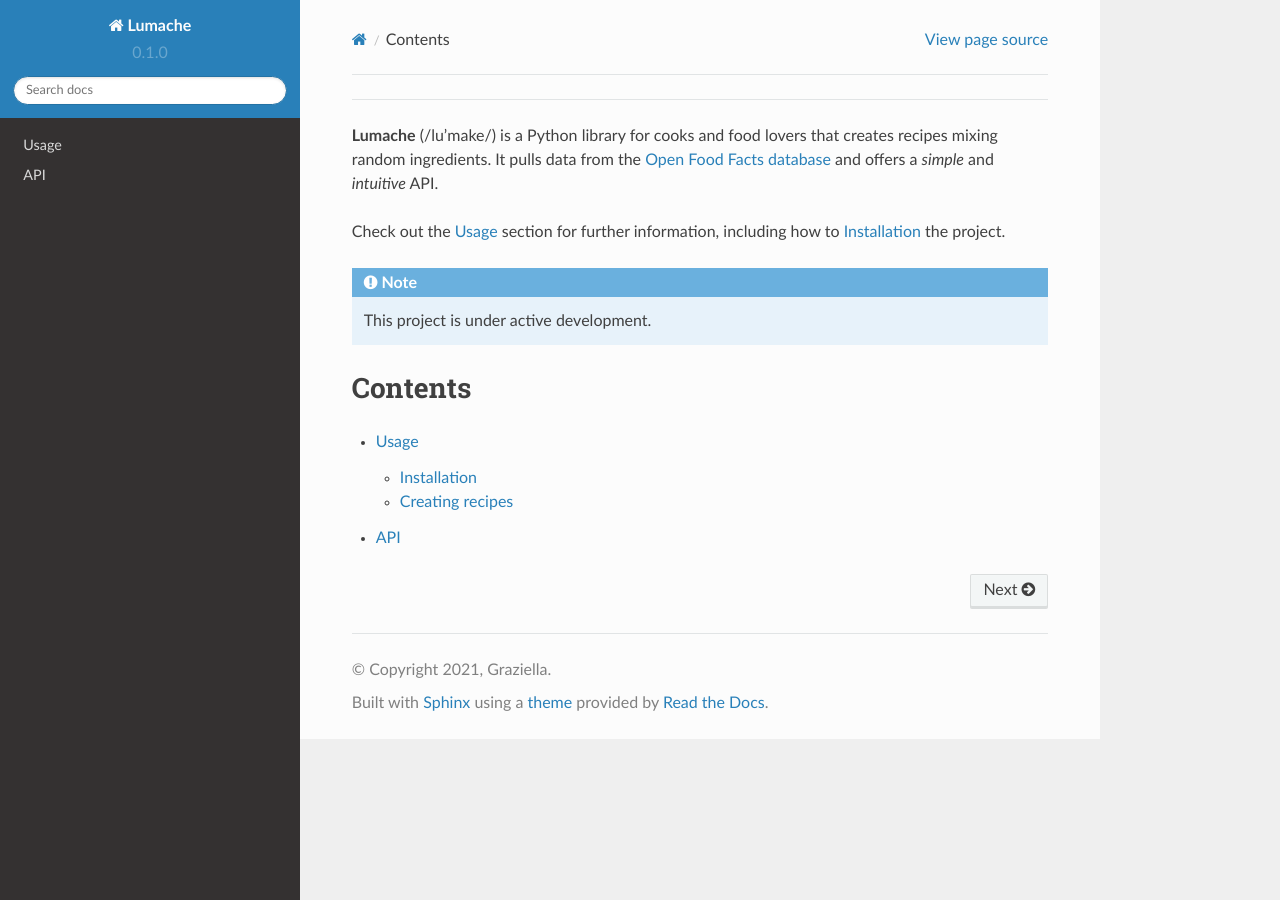
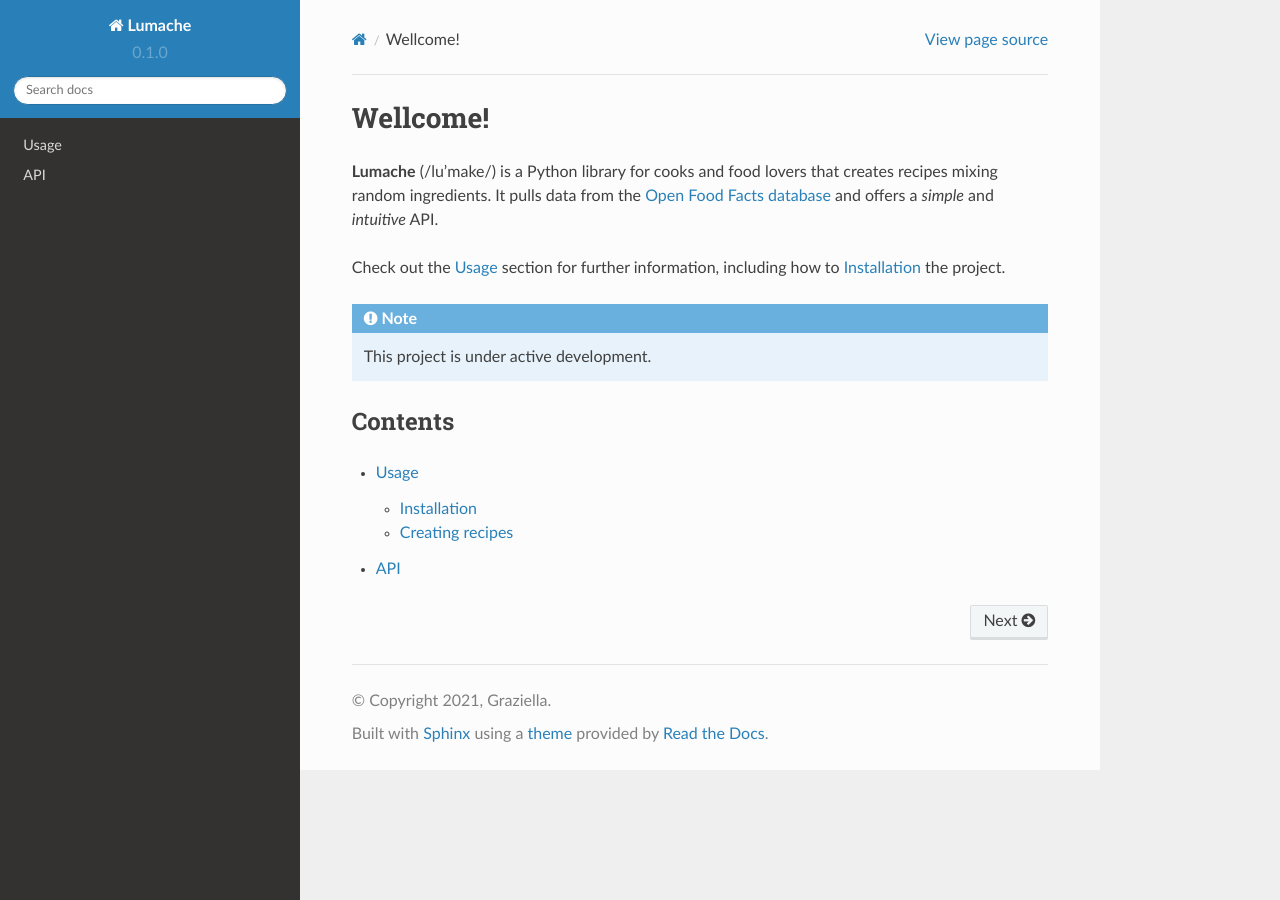
Before and after one commit to kangshuaibo2017/cook_notebook, a Sphinx documentation site: the page built from docs/source/index.rst, in a window 1280 px wide. Built offline with Sphinx 7.4.7 and the Read the Docs theme 2.0.0, drawn with Linux system fonts in a browser that asks for light colours; part of the change alters nothing that is shown.

Commit message:
rm chinese

```diff
--- a/docs/source/index.rst
+++ b/docs/source/index.rst
@@ -1,4 +1,4 @@
-.. 欢迎阅读小康的cook notebook！大家都要好好吃饭哦
+Wellcome!
 ===================================
 
 **Lumache** (/lu'make/) is a Python library for cooks and food lovers
```
